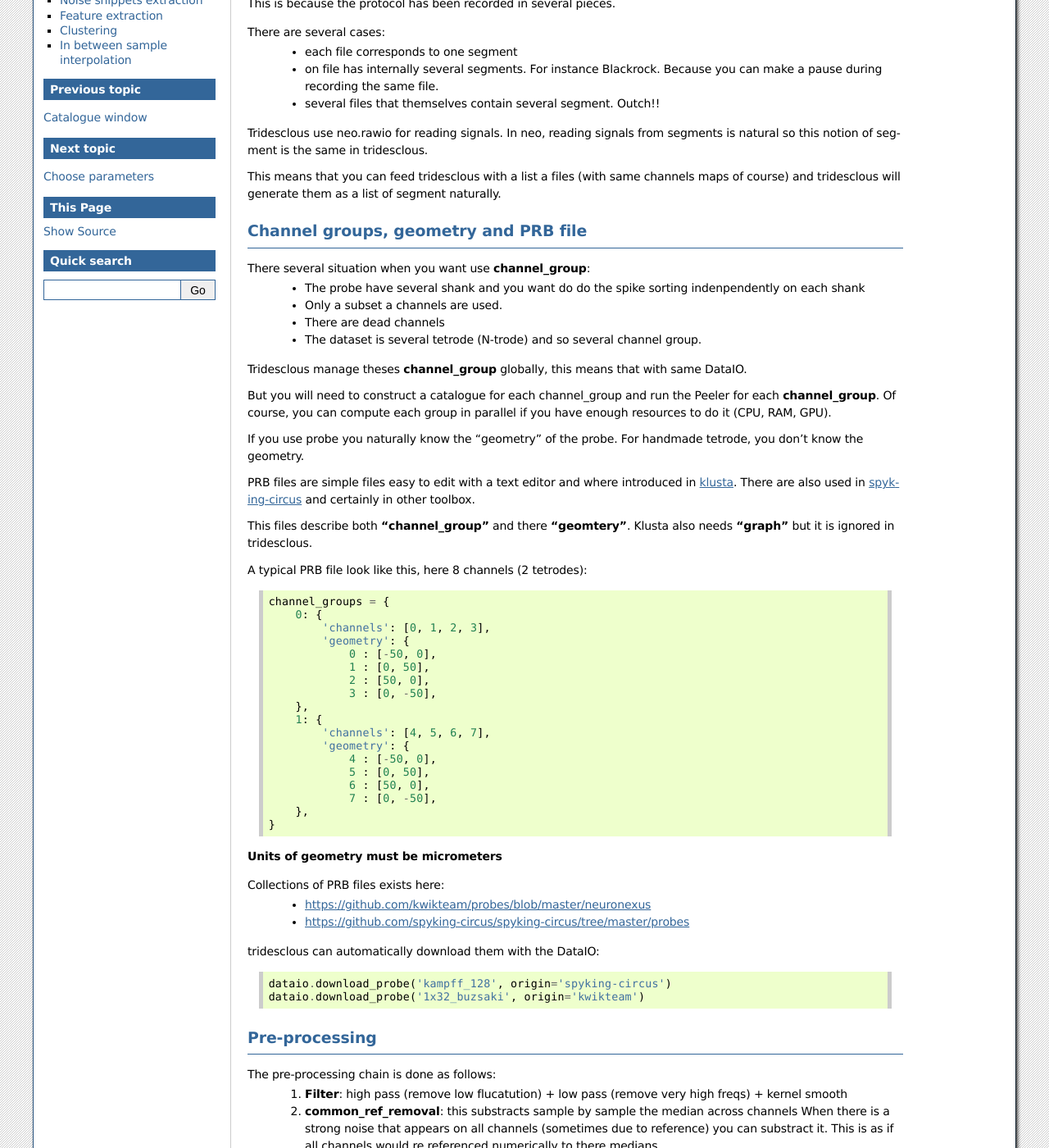
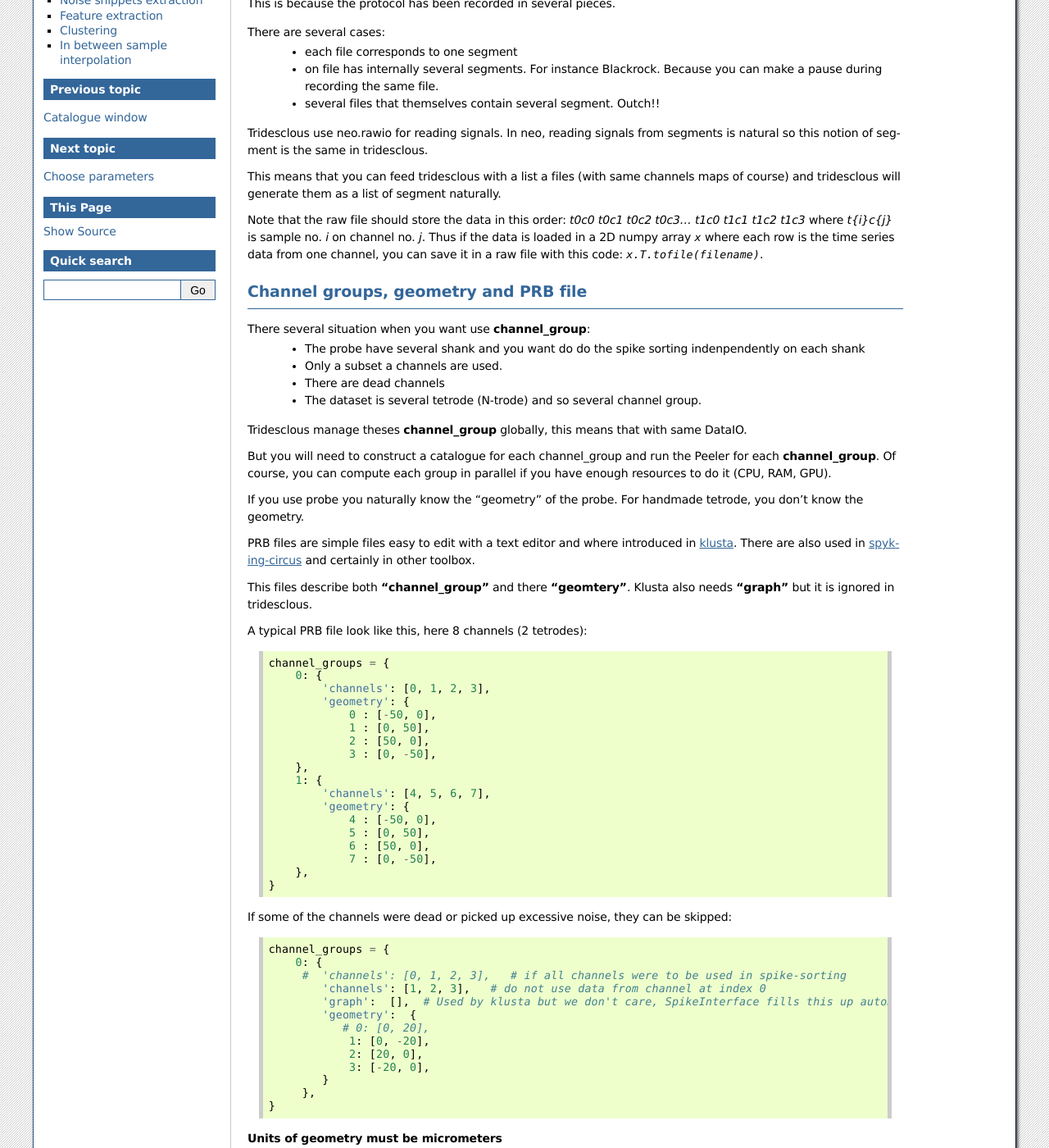
Before and after one commit to tridesclous/tridesclous, a Sphinx documentation site: the page built from doc/important_details.rst, in a window 1280 px wide and 1400 px high, scrolled down 238 px. Shown: the whole window at 82% size. Built offline with Sphinx 7.4.7, drawn with Linux system fonts in a browser that asks for light colours.

Commit message:
Updated important details on probe file and raw data file format.

```diff
--- a/doc/important_details.rst
+++ b/doc/important_details.rst
@@ -26,6 +26,13 @@ from segments is natural so this notion of segment is the same in tridesclous.
 
 This means that you can feed tridesclous with a list a files (with same channels maps of course)
 and tridesclous will generate them as a list of segment naturally.
+
+Note that the raw file should store the data in this order:
+*t0c0 t0c1 t0c2 t0c3... t1c0 t1c1 t1c2 t1c3* where *t{i}c{j}*
+is sample no. *i* on channel no. *j*. Thus if the data is loaded in a
+2D numpy array `x` where each row is the time series data from one
+channel, you can save it in a raw file with this code:
+`x.T.tofile(filename)`.
 
 
 
@@ -80,6 +87,23 @@ A typical PRB file look like this, here 8 channels (2 tetrodes)::
         },
     }
 
+
+
+If some of the channels were dead or picked up excessive noise, they can be skipped::
+
+  channel_groups = {
+      0: {
+       #  'channels': [0, 1, 2, 3],   # if all channels were to be used in spike-sorting
+          'channels': [1, 2, 3],   # do not use data from channel at index 0
+          'graph':  [],  # Used by klusta but we don't care, SpikeInterface fills this up automatically
+          'geometry':  {
+             # 0: [0, 20],
+              1: [0, -20],
+              2: [20, 0],
+              3: [-20, 0],
+          }
+       },
+  }
 
 **Units of geometry must be micrometers**
 
```
